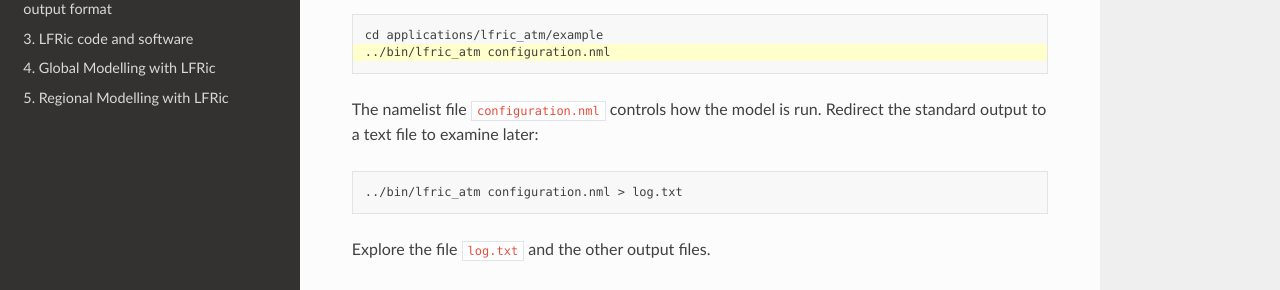
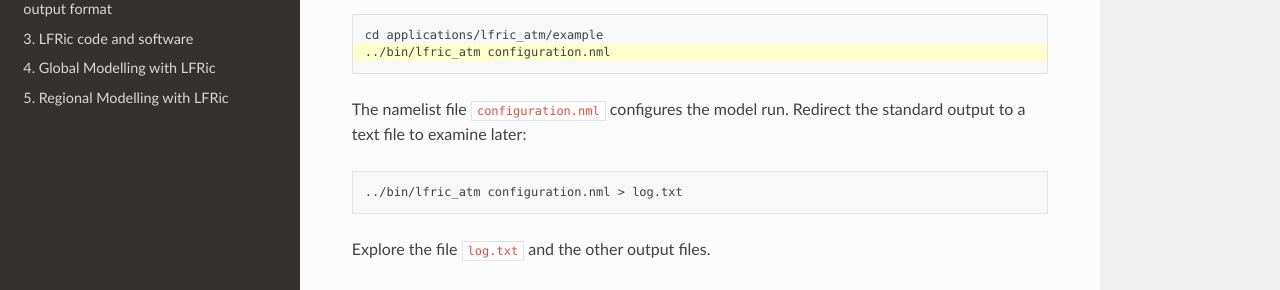
Before and after one commit to MetOffice/LFRic-Atmosphere-Training, a Sphinx documentation site: the page built from source/lfric_infrastructure/practical_command_line.rst, in a window 1280 px wide and 900 px high, scrolled down 976 px. Shown: the part 158-448 px from the top of the window. Built offline with Sphinx 7.4.7 and the Read the Docs theme 3.1.0, drawn with Linux system fonts in a browser that asks for light colours.

Commit message:
minor text clarification in command line practical

```diff
--- a/source/lfric_infrastructure/practical_command_line.rst
+++ b/source/lfric_infrastructure/practical_command_line.rst
@@ -43,7 +43,7 @@ Change to that folder and run the example:
    cd applications/lfric_atm/example
    ../bin/lfric_atm configuration.nml
 
-The namelist file ``configuration.nml`` controls how the model is run. Redirect the standard output to a text file to examine later:
+The namelist file ``configuration.nml`` configures the model run. Redirect the standard output to a text file to examine later:
 
 .. code-block:: bash
 
```
